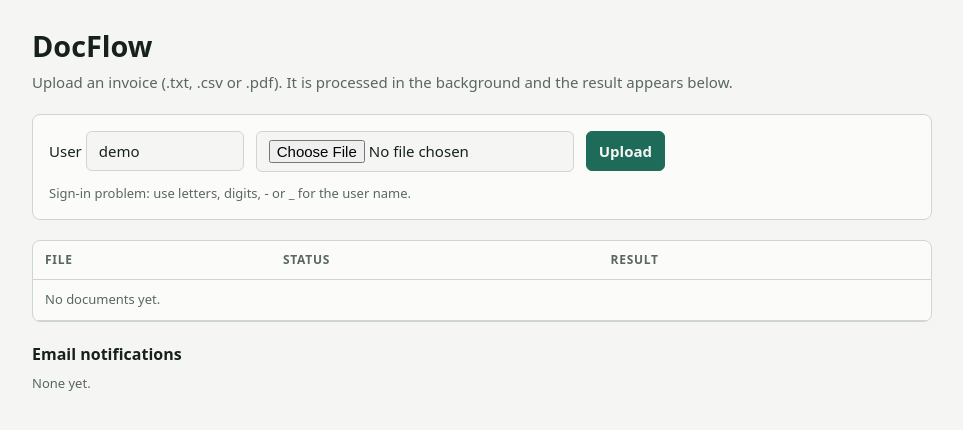
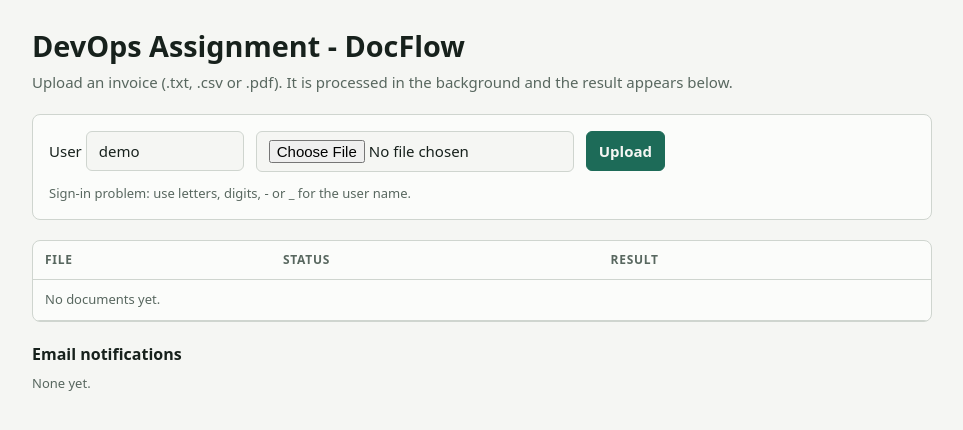
Before and after one commit to shayan-ashraf-jobdiva/docflow, a plain HTML site: page static/index.html in a window 1280 px wide. Shown: the whole page, without its empty margins (158-1121 px from the left). Drawn offline with Linux system fonts and the light colour scheme; no server answers.

Commit message:
version updated to 1.0.1

```diff
--- a/static/index.html
+++ b/static/index.html
@@ -31,7 +31,7 @@
 <body>
 <main>
   <header>
-    <h1>DocFlow <small id="ver" style="font-size:.5em;font-weight:400;opacity:.7"></small></h1>
+    <h1>DevOps Assignment - DocFlow <small id="ver" style="font-size:.5em;font-weight:400;opacity:.7"></small></h1>
     <p class="sub">Upload an invoice (.txt, .csv or .pdf). It is processed in the background and the result appears below.</p>
   </header>
   <div class="card">
```
Also changed, not shown: 1 other file.
